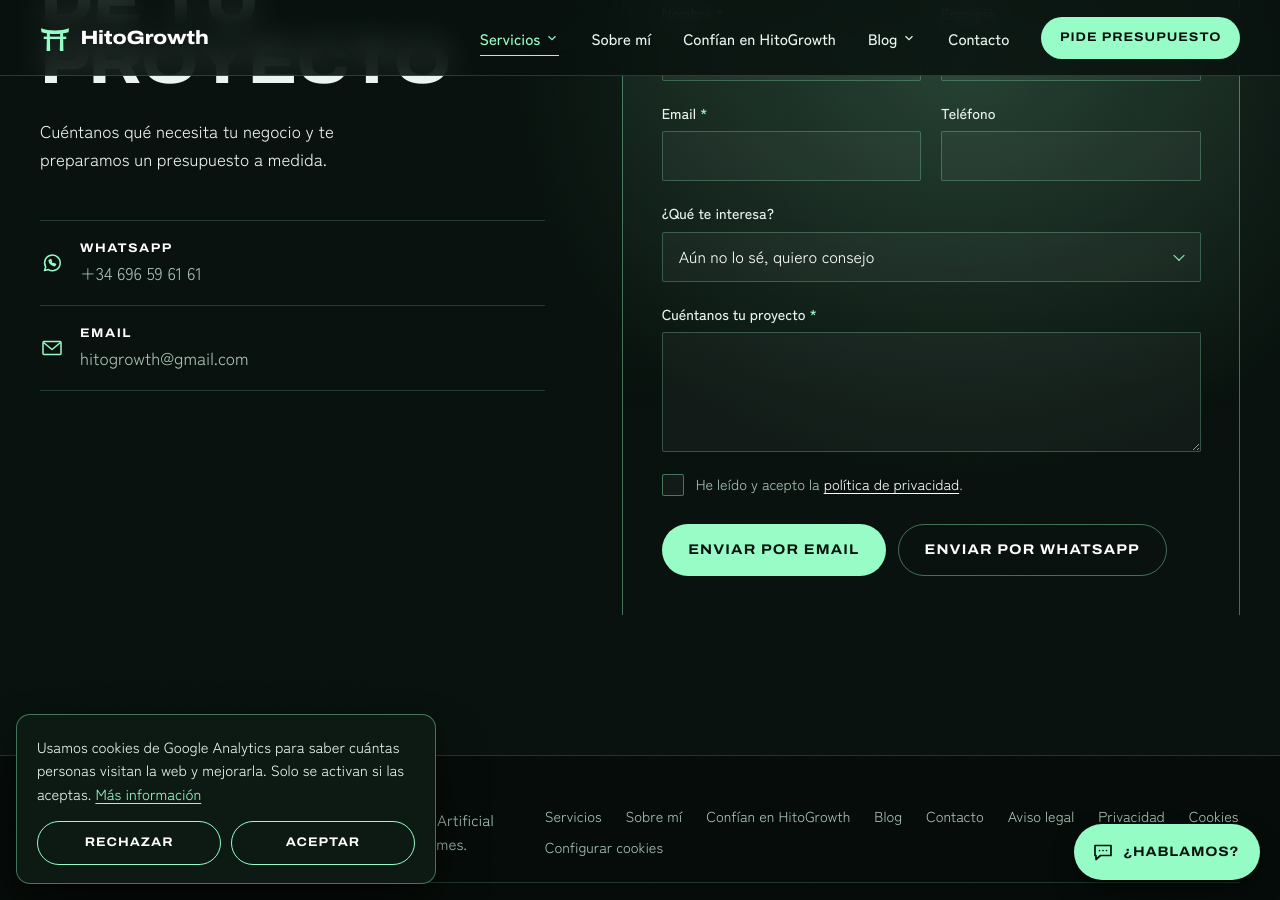
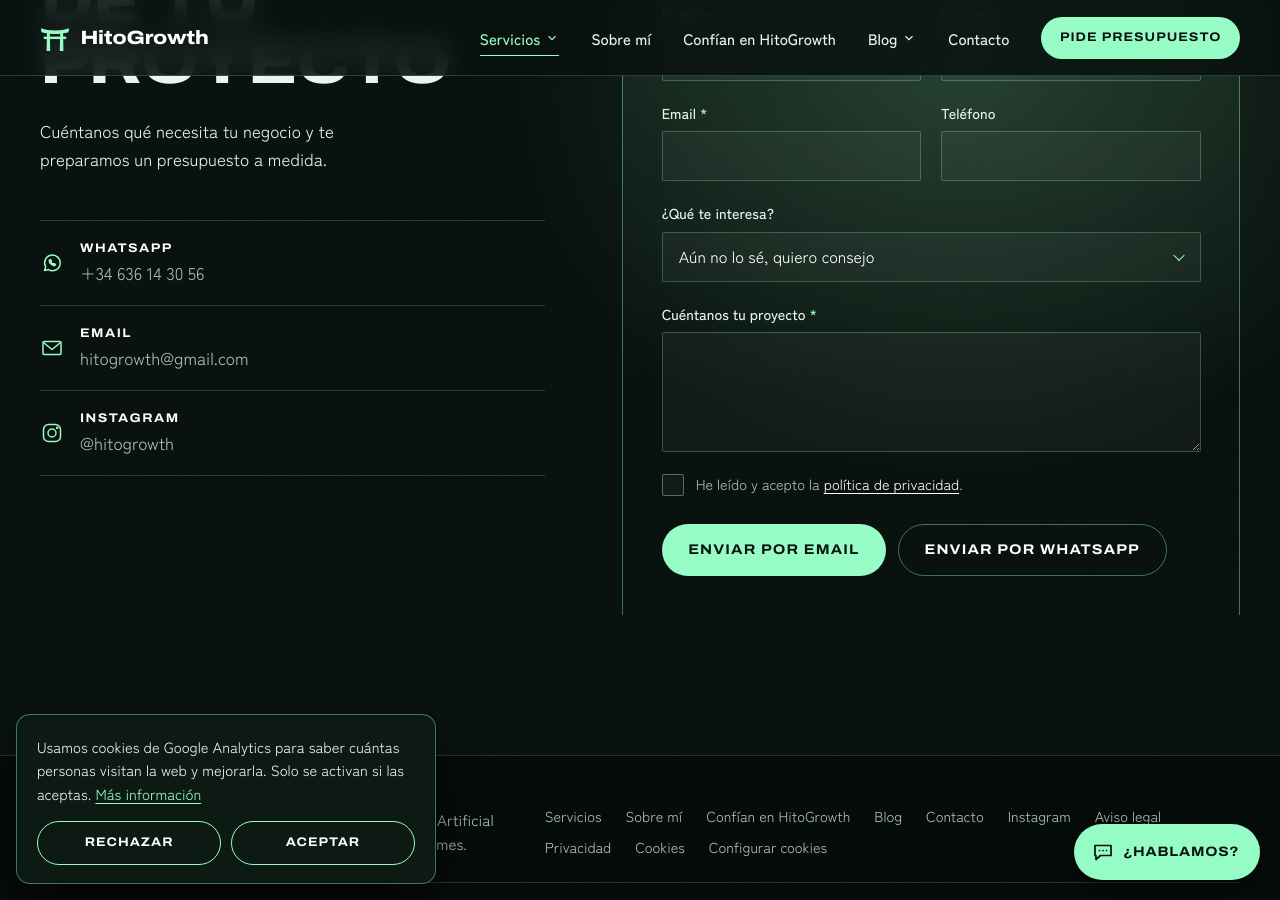
Before and after one commit to HitoGrowth/hitogrowth-web, a Jekyll site: the page built from index.html, in a window 1280 px wide and 900 px high, scrolled down 6183 px. Built offline with Jekyll 4.4.1, drawn with Linux system fonts in a browser that asks for light colours.

Commit message:
cambio telefono e instagram

```diff
--- a/_includes/site-footer.html
+++ b/_includes/site-footer.html
@@ -6,6 +6,7 @@
         <a href="/">Inicio</a>
         <a href="/blog/">Blog</a>
         <a href="/#contacto">Contacto</a>
+        <a href="https://www.instagram.com/hitogrowth/" target="_blank" rel="noopener">Instagram</a>
         <a href="/aviso-legal.html">Aviso legal</a>
         <a href="/privacidad.html">Privacidad</a>
         <a href="/cookies.html">Cookies</a>
--- a/_layouts/servicio.html
+++ b/_layouts/servicio.html
@@ -13,7 +13,7 @@
       "description": {{ page.description | jsonify }},
       "url": {{ url_completa | jsonify }},
       "areaServed": "ES",
-      "provider": { "@type": "ProfessionalService", "name": "HitoGrowth", "url": "https://hitogrowth.com/", "telephone": "+34 696 59 61 61", "email": "hitogrowth@gmail.com" }
+      "provider": { "@type": "ProfessionalService", "name": "HitoGrowth", "url": "https://hitogrowth.com/", "telephone": "+34 636 14 30 56", "email": "hitogrowth@gmail.com", "sameAs": ["https://www.instagram.com/hitogrowth/"] }
     },
     {
       "@type": "BreadcrumbList",
--- a/aviso-legal.html
+++ b/aviso-legal.html
@@ -25,7 +25,7 @@
       <li><strong>NIF:</strong> 11859409B</li>
       <li><strong>Domicilio:</strong> Paseo Juan Antonio Vallejo Nájera Botas, 25, Madrid (España)</li>
       <li><strong>Email:</strong> <a href="mailto:hitogrowth@gmail.com">hitogrowth@gmail.com</a></li>
-      <li><strong>Teléfono / WhatsApp:</strong> +34 696 59 61 61</li>
+      <li><strong>Teléfono / WhatsApp:</strong> +34 636 14 30 56</li>
       <li><strong>Sitio web:</strong> https://hitogrowth.com</li>
     </ul>
 
--- a/index.html
+++ b/index.html
@@ -291,15 +291,21 @@
 
           <ul class="channels">
             <li>
-              <a class="channel" href="https://wa.me/34696596161" data-whatsapp-link>
+              <a class="channel" href="https://wa.me/34636143056" data-whatsapp-link>
                 <svg viewBox="0 0 24 24" aria-hidden="true"><path d="M4.5 19.5l1.2-3.6A7.8 7.8 0 1 1 8.4 18.6Z"/><path d="M9.2 9.4c.3 2.3 2.4 4.6 5.2 5.3l1.1-1.2-1.7-.9-.7.6c-.9-.4-1.8-1.3-2.2-2.2l.6-.7-.8-1.7Z"/></svg>
-                <span><strong>WhatsApp</strong> <span data-whatsapp-text>+34 696 59 61 61</span></span>
+                <span><strong>WhatsApp</strong> <span data-whatsapp-text>+34 636 14 30 56</span></span>
               </a>
             </li>
             <li>
               <a class="channel" href="mailto:hitogrowth@gmail.com" data-email-link>
                 <svg viewBox="0 0 24 24" aria-hidden="true"><rect x="3" y="5.5" width="18" height="13" rx="1"/><path d="M3.5 6.5l8.5 7 8.5-7"/></svg>
                 <span><strong>Email</strong> <span data-email-text>hitogrowth@gmail.com</span></span>
+              </a>
+            </li>
+            <li>
+              <a class="channel" href="https://www.instagram.com/hitogrowth/" target="_blank" rel="noopener">
+                <svg viewBox="0 0 24 24" aria-hidden="true"><rect x="3.5" y="3.5" width="17" height="17" rx="5"/><circle cx="12" cy="12" r="4"/><circle cx="17.2" cy="6.8" r=".6"/></svg>
+                <span><strong>Instagram</strong> @hitogrowth</span>
               </a>
             </li>
           </ul>
@@ -389,6 +395,7 @@
         <a href="#confian">Confían en HitoGrowth</a>
         <a href="/blog/">Blog</a>
         <a href="#contacto">Contacto</a>
+        <a href="https://www.instagram.com/hitogrowth/" target="_blank" rel="noopener">Instagram</a>
         <a href="aviso-legal.html">Aviso legal</a>
         <a href="privacidad.html">Privacidad</a>
         <a href="cookies.html">Cookies</a>
--- a/presupuesto.js
+++ b/presupuesto.js
@@ -5,7 +5,7 @@
    ========================================================= */
 (function () {
   const EMAIL = 'hitogrowth@gmail.com';
-  const WHATSAPP = '34696596161';
+  const WHATSAPP = '34636143056';
   const form = document.querySelector('[data-pp-form]');
   if (!form) return;
   const status = form.querySelector('[data-form-status]');
--- a/privacidad.html
+++ b/privacidad.html
@@ -26,7 +26,7 @@
       <li><strong>NIF:</strong> 11859409B</li>
       <li><strong>Domicilio:</strong> Paseo Juan Antonio Vallejo Nájera Botas, 25, Madrid (España)</li>
       <li><strong>Email:</strong> <a href="mailto:hitogrowth@gmail.com">hitogrowth@gmail.com</a></li>
-      <li><strong>Teléfono / WhatsApp:</strong> +34 696 59 61 61</li>
+      <li><strong>Teléfono / WhatsApp:</strong> +34 636 14 30 56</li>
       <li><strong>Sitio web:</strong> https://hitogrowth.com</li>
     </ul>
 
--- a/script.js
+++ b/script.js
@@ -5,8 +5,8 @@
    ========================================================= */
 const CONFIG = {
   email: 'hitogrowth@gmail.com',
-  whatsapp: '34696596161',          // prefijo del país + número, sin espacios ni "+"
-  whatsappTexto: '+34 696 59 61 61', // cómo se muestra el número en la web
+  whatsapp: '34636143056',          // prefijo del país + número, sin espacios ni "+"
+  whatsappTexto: '+34 636 14 30 56', // cómo se muestra el número en la web
 
   // Enlaces a tus páginas legales. Déjalos vacíos ('') mientras no las tengas.
   privacidadUrl: 'privacidad.html',
```
Also changed, not shown: _includes/presupuesto.html (+8 -2 lines).
